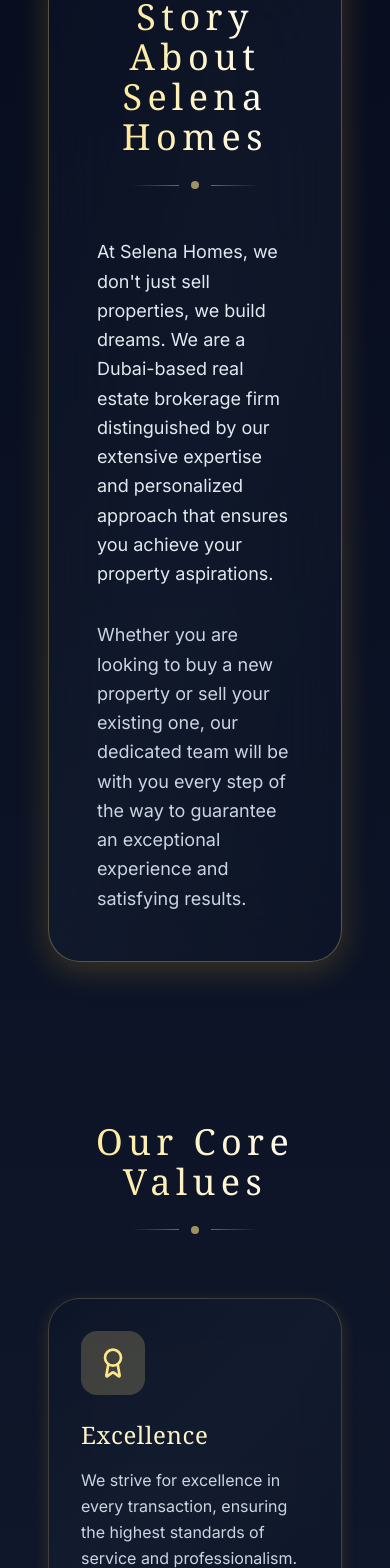
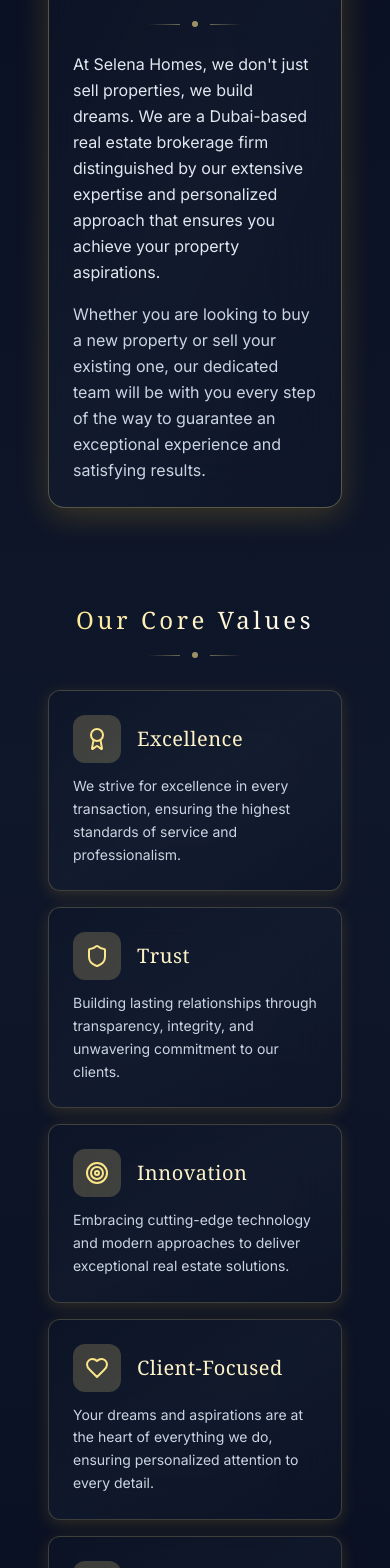
Before and after one commit to rima34/selenahomes-frontend, a React (Vite) app: page /about in a window 390 px wide. Shown: the part 1422-2990 px from the top of the page. Built offline with nearby package versions, Linux system fonts and the light colour scheme; the HTML template or start-up script is replaced by a standard one.

Commit message:
fix responsiveness

```diff
--- a/src/pages/About.tsx
+++ b/src/pages/About.tsx
@@ -75,27 +75,27 @@ const About = () => {
         </div>
       </section>
 
-      <section className="py-20 px-4">
+      <section className="py-12 sm:py-20 px-4">
         <div className="container mx-auto max-w-6xl">
-          <div className="bg-gradient-to-br from-slate-900/40 via-slate-800/30 to-slate-900/40 backdrop-blur-2xl border border-amber-200/30 rounded-[2rem] p-12 md:p-16 shadow-[0_8px_32px_0_rgba(251,191,36,0.2)]">
-            <div className="text-center mb-12">
-              <h2 className="text-4xl md:text-5xl font-serif font-light tracking-[0.15em] bg-gradient-to-r from-amber-200 via-amber-100 to-white bg-clip-text text-transparent mb-6">
+          <div className="bg-gradient-to-br from-slate-900/40 via-slate-800/30 to-slate-900/40 backdrop-blur-2xl border border-amber-200/30 rounded-2xl sm:rounded-[2rem] p-6 sm:p-12 md:p-16 shadow-[0_8px_32px_0_rgba(251,191,36,0.2)]">
+            <div className="text-center mb-6 sm:mb-12">
+              <h2 className="text-2xl sm:text-4xl md:text-5xl font-serif font-light tracking-[0.15em] bg-gradient-to-r from-amber-200 via-amber-100 to-white bg-clip-text text-transparent mb-4 sm:mb-6">
                 Story About Selena Homes
               </h2>
               <div className="flex items-center justify-center gap-3">
-                <div className="h-[1px] w-12 bg-gradient-to-r from-transparent to-amber-200/40"></div>
-                <div className="w-2 h-2 rounded-full bg-amber-200/60"></div>
-                <div className="h-[1px] w-12 bg-gradient-to-l from-transparent to-amber-200/40"></div>
+                <div className="h-[1px] w-8 sm:w-12 bg-gradient-to-r from-transparent to-amber-200/40"></div>
+                <div className="w-1.5 h-1.5 sm:w-2 sm:h-2 rounded-full bg-amber-200/60"></div>
+                <div className="h-[1px] w-8 sm:w-12 bg-gradient-to-l from-transparent to-amber-200/40"></div>
               </div>
             </div>
 
             <div className="prose prose-invert prose-lg max-w-none">
-              <p className="text-slate-200 text-lg md:text-xl leading-relaxed mb-8 font-light">
+              <p className="text-slate-200 text-base sm:text-lg md:text-xl leading-relaxed mb-4 sm:mb-8 font-light">
                 At Selena Homes, we don't just sell properties, we build dreams. We are a
                 Dubai-based real estate brokerage firm distinguished by our extensive expertise and
                 personalized approach that ensures you achieve your property aspirations.
               </p>
-              <p className="text-slate-300 text-lg leading-relaxed font-light">
+              <p className="text-slate-300 text-base sm:text-lg leading-relaxed font-light">
                 Whether you are looking to buy a new property or sell your existing one, our dedicated
                 team will be with you every step of the way to guarantee an exceptional
                 experience and satisfying results.
@@ -105,93 +105,105 @@ const About = () => {
         </div>
       </section>
 
-      <section className="py-20 px-4">
+      <section className="py-12 sm:py-20 px-4">
         <div className="container mx-auto max-w-7xl">
-          <div className="text-center mb-16">
-            <h2 className="text-4xl md:text-5xl font-serif font-light tracking-[0.15em] bg-gradient-to-r from-amber-200 via-amber-100 to-white bg-clip-text text-transparent mb-6">
+          <div className="text-center mb-8 sm:mb-16">
+            <h2 className="text-2xl sm:text-4xl md:text-5xl font-serif font-light tracking-[0.15em] bg-gradient-to-r from-amber-200 via-amber-100 to-white bg-clip-text text-transparent mb-4 sm:mb-6">
               Our Core Values
             </h2>
             <div className="flex items-center justify-center gap-3">
-              <div className="h-[1px] w-12 bg-gradient-to-r from-transparent to-amber-200/40"></div>
-              <div className="w-2 h-2 rounded-full bg-amber-200/60"></div>
-              <div className="h-[1px] w-12 bg-gradient-to-l from-transparent to-amber-200/40"></div>
+              <div className="h-[1px] w-8 sm:w-12 bg-gradient-to-r from-transparent to-amber-200/40"></div>
+              <div className="w-1.5 h-1.5 sm:w-2 sm:h-2 rounded-full bg-amber-200/60"></div>
+              <div className="h-[1px] w-8 sm:w-12 bg-gradient-to-l from-transparent to-amber-200/40"></div>
             </div>
           </div>
 
-          <div className="grid grid-cols-1 md:grid-cols-2 lg:grid-cols-3 gap-8">
-            <div className="bg-gradient-to-br from-slate-900/40 via-slate-800/30 to-slate-900/40 backdrop-blur-xl border border-amber-200/20 rounded-[2rem] p-8 shadow-[0_4px_16px_rgba(251,191,36,0.15)] hover:shadow-[0_8px_32px_rgba(251,191,36,0.25)] transition-all duration-300 hover:scale-105">
-              <div className="w-16 h-16 bg-amber-200/20 rounded-2xl flex items-center justify-center mb-6">
-                <Award className="w-8 h-8 text-amber-200" />
+          <div className="grid grid-cols-1 sm:grid-cols-2 lg:grid-cols-3 gap-4 sm:gap-8">
+            <div className="bg-gradient-to-br from-slate-900/40 via-slate-800/30 to-slate-900/40 backdrop-blur-xl border border-amber-200/20 rounded-xl sm:rounded-[2rem] p-6 sm:p-8 shadow-[0_4px_16px_rgba(251,191,36,0.15)] hover:shadow-[0_8px_32px_rgba(251,191,36,0.25)] transition-all duration-300 hover:scale-105">
+              <div className="flex items-center gap-4 mb-3 sm:mb-4">
+                <div className="w-12 h-12 sm:w-16 sm:h-16 bg-amber-200/20 rounded-xl sm:rounded-2xl flex items-center justify-center shrink-0">
+                  <Award className="w-6 h-6 sm:w-8 sm:h-8 text-amber-200" />
                 </div>
-              <h3 className="text-2xl font-serif font-light text-amber-100 mb-4 tracking-wide">
+                <h3 className="text-xl sm:text-2xl font-serif font-light text-amber-100 tracking-wide">
                   Excellence
                 </h3>
-              <p className="text-slate-300 font-light leading-relaxed">
+              </div>
+              <p className="text-sm sm:text-base text-slate-300 font-light leading-relaxed">
                 We strive for excellence in every transaction, ensuring the highest standards
                 of service and professionalism.
               </p>
             </div>
 
-            <div className="bg-gradient-to-br from-slate-900/40 via-slate-800/30 to-slate-900/40 backdrop-blur-xl border border-amber-200/20 rounded-[2rem] p-8 shadow-[0_4px_16px_rgba(251,191,36,0.15)] hover:shadow-[0_8px_32px_rgba(251,191,36,0.25)] transition-all duration-300 hover:scale-105">
-              <div className="w-16 h-16 bg-amber-200/20 rounded-2xl flex items-center justify-center mb-6">
-                <Shield className="w-8 h-8 text-amber-200" />
+            <div className="bg-gradient-to-br from-slate-900/40 via-slate-800/30 to-slate-900/40 backdrop-blur-xl border border-amber-200/20 rounded-xl sm:rounded-[2rem] p-6 sm:p-8 shadow-[0_4px_16px_rgba(251,191,36,0.15)] hover:shadow-[0_8px_32px_rgba(251,191,36,0.25)] transition-all duration-300 hover:scale-105">
+              <div className="flex items-center gap-4 mb-3 sm:mb-4">
+                <div className="w-12 h-12 sm:w-16 sm:h-16 bg-amber-200/20 rounded-xl sm:rounded-2xl flex items-center justify-center shrink-0">
+                  <Shield className="w-6 h-6 sm:w-8 sm:h-8 text-amber-200" />
                 </div>
-              <h3 className="text-2xl font-serif font-light text-amber-100 mb-4 tracking-wide">
+                <h3 className="text-xl sm:text-2xl font-serif font-light text-amber-100 tracking-wide">
                   Trust
                 </h3>
-              <p className="text-slate-300 font-light leading-relaxed">
+              </div>
+              <p className="text-sm sm:text-base text-slate-300 font-light leading-relaxed">
                 Building lasting relationships through transparency, integrity, and
                 unwavering commitment to our clients.
               </p>
             </div>
 
-            <div className="bg-gradient-to-br from-slate-900/40 via-slate-800/30 to-slate-900/40 backdrop-blur-xl border border-amber-200/20 rounded-[2rem] p-8 shadow-[0_4px_16px_rgba(251,191,36,0.15)] hover:shadow-[0_8px_32px_rgba(251,191,36,0.25)] transition-all duration-300 hover:scale-105">
-              <div className="w-16 h-16 bg-amber-200/20 rounded-2xl flex items-center justify-center mb-6">
-                <Target className="w-8 h-8 text-amber-200" />
+            <div className="bg-gradient-to-br from-slate-900/40 via-slate-800/30 to-slate-900/40 backdrop-blur-xl border border-amber-200/20 rounded-xl sm:rounded-[2rem] p-6 sm:p-8 shadow-[0_4px_16px_rgba(251,191,36,0.15)] hover:shadow-[0_8px_32px_rgba(251,191,36,0.25)] transition-all duration-300 hover:scale-105">
+              <div className="flex items-center gap-4 mb-3 sm:mb-4">
+                <div className="w-12 h-12 sm:w-16 sm:h-16 bg-amber-200/20 rounded-xl sm:rounded-2xl flex items-center justify-center shrink-0">
+                  <Target className="w-6 h-6 sm:w-8 sm:h-8 text-amber-200" />
                 </div>
-              <h3 className="text-2xl font-serif font-light text-amber-100 mb-4 tracking-wide">
+                <h3 className="text-xl sm:text-2xl font-serif font-light text-amber-100 tracking-wide">
                   Innovation
                 </h3>
-              <p className="text-slate-300 font-light leading-relaxed">
+              </div>
+              <p className="text-sm sm:text-base text-slate-300 font-light leading-relaxed">
                 Embracing cutting-edge technology and modern approaches to deliver
                 exceptional real estate solutions.
               </p>
             </div>
 
-            <div className="bg-gradient-to-br from-slate-900/40 via-slate-800/30 to-slate-900/40 backdrop-blur-xl border border-amber-200/20 rounded-[2rem] p-8 shadow-[0_4px_16px_rgba(251,191,36,0.15)] hover:shadow-[0_8px_32px_rgba(251,191,36,0.25)] transition-all duration-300 hover:scale-105">
-              <div className="w-16 h-16 bg-amber-200/20 rounded-2xl flex items-center justify-center mb-6">
-                <Heart className="w-8 h-8 text-amber-200" />
+            <div className="bg-gradient-to-br from-slate-900/40 via-slate-800/30 to-slate-900/40 backdrop-blur-xl border border-amber-200/20 rounded-xl sm:rounded-[2rem] p-6 sm:p-8 shadow-[0_4px_16px_rgba(251,191,36,0.15)] hover:shadow-[0_8px_32px_rgba(251,191,36,0.25)] transition-all duration-300 hover:scale-105">
+              <div className="flex items-center gap-4 mb-3 sm:mb-4">
+                <div className="w-12 h-12 sm:w-16 sm:h-16 bg-amber-200/20 rounded-xl sm:rounded-2xl flex items-center justify-center shrink-0">
+                  <Heart className="w-6 h-6 sm:w-8 sm:h-8 text-amber-200" />
                 </div>
-              <h3 className="text-2xl font-serif font-light text-amber-100 mb-4 tracking-wide">
+                <h3 className="text-xl sm:text-2xl font-serif font-light text-amber-100 tracking-wide">
                   Client-Focused
                 </h3>
-              <p className="text-slate-300 font-light leading-relaxed">
+              </div>
+              <p className="text-sm sm:text-base text-slate-300 font-light leading-relaxed">
                 Your dreams and aspirations are at the heart of everything we do,
                 ensuring personalized attention to every detail.
               </p>
             </div>
 
-            <div className="bg-gradient-to-br from-slate-900/40 via-slate-800/30 to-slate-900/40 backdrop-blur-xl border border-amber-200/20 rounded-[2rem] p-8 shadow-[0_4px_16px_rgba(251,191,36,0.15)] hover:shadow-[0_8px_32px_rgba(251,191,36,0.25)] transition-all duration-300 hover:scale-105">
-              <div className="w-16 h-16 bg-amber-200/20 rounded-2xl flex items-center justify-center mb-6">
-                <Building2 className="w-8 h-8 text-amber-200" />
+            <div className="bg-gradient-to-br from-slate-900/40 via-slate-800/30 to-slate-900/40 backdrop-blur-xl border border-amber-200/20 rounded-xl sm:rounded-[2rem] p-6 sm:p-8 shadow-[0_4px_16px_rgba(251,191,36,0.15)] hover:shadow-[0_8px_32px_rgba(251,191,36,0.25)] transition-all duration-300 hover:scale-105">
+              <div className="flex items-center gap-4 mb-3 sm:mb-4">
+                <div className="w-12 h-12 sm:w-16 sm:h-16 bg-amber-200/20 rounded-xl sm:rounded-2xl flex items-center justify-center shrink-0">
+                  <Building2 className="w-6 h-6 sm:w-8 sm:h-8 text-amber-200" />
                 </div>
-              <h3 className="text-2xl font-serif font-light text-amber-100 mb-4 tracking-wide">
+                <h3 className="text-xl sm:text-2xl font-serif font-light text-amber-100 tracking-wide">
                   Expertise
                 </h3>
-              <p className="text-slate-300 font-light leading-relaxed">
+              </div>
+              <p className="text-sm sm:text-base text-slate-300 font-light leading-relaxed">
                 Years of experience in Dubai's real estate market, providing
                 invaluable insights and guidance.
               </p>
             </div>
 
-            <div className="bg-gradient-to-br from-slate-900/40 via-slate-800/30 to-slate-900/40 backdrop-blur-xl border border-amber-200/20 rounded-[2rem] p-8 shadow-[0_4px_16px_rgba(251,191,36,0.15)] hover:shadow-[0_8px_32px_rgba(251,191,36,0.25)] transition-all duration-300 hover:scale-105">
-              <div className="w-16 h-16 bg-amber-200/20 rounded-2xl flex items-center justify-center mb-6">
-                <Users className="w-8 h-8 text-amber-200" />
+            <div className="bg-gradient-to-br from-slate-900/40 via-slate-800/30 to-slate-900/40 backdrop-blur-xl border border-amber-200/20 rounded-xl sm:rounded-[2rem] p-6 sm:p-8 shadow-[0_4px_16px_rgba(251,191,36,0.15)] hover:shadow-[0_8px_32px_rgba(251,191,36,0.25)] transition-all duration-300 hover:scale-105">
+              <div className="flex items-center gap-4 mb-3 sm:mb-4">
+                <div className="w-12 h-12 sm:w-16 sm:h-16 bg-amber-200/20 rounded-xl sm:rounded-2xl flex items-center justify-center shrink-0">
+                  <Users className="w-6 h-6 sm:w-8 sm:h-8 text-amber-200" />
                 </div>
-              <h3 className="text-2xl font-serif font-light text-amber-100 mb-4 tracking-wide">
+                <h3 className="text-xl sm:text-2xl font-serif font-light text-amber-100 tracking-wide">
                   Dedication
                 </h3>
-              <p className="text-slate-300 font-light leading-relaxed">
+              </div>
+              <p className="text-sm sm:text-base text-slate-300 font-light leading-relaxed">
                 Committed to being with you every step of the way, from initial
                 consultation to closing and beyond.
               </p>
@@ -200,13 +212,13 @@ const About = () => {
         </div>
       </section>
 
-      <section className="py-20 px-4">
+      <section className="py-12 sm:py-20 px-4">
         <div className="container mx-auto max-w-4xl">
-          <div className="bg-gradient-to-br from-slate-900/40 via-slate-800/30 to-slate-900/40 backdrop-blur-2xl border border-amber-200/30 rounded-[2rem] p-12 md:p-16 shadow-[0_8px_32px_0_rgba(251,191,36,0.2)] text-center">
-            <h2 className="text-3xl md:text-4xl font-serif font-light tracking-[0.15em] bg-gradient-to-r from-amber-200 via-amber-100 to-white bg-clip-text text-transparent mb-6">
+          <div className="bg-gradient-to-br from-slate-900/40 via-slate-800/30 to-slate-900/40 backdrop-blur-2xl border border-amber-200/30 rounded-2xl sm:rounded-[2rem] p-8 sm:p-12 md:p-16 shadow-[0_8px_32px_0_rgba(251,191,36,0.2)] text-center">
+            <h2 className="text-2xl sm:text-3xl md:text-4xl font-serif font-light tracking-[0.15em] bg-gradient-to-r from-amber-200 via-amber-100 to-white bg-clip-text text-transparent mb-4 sm:mb-6">
               Ready to Find Your Dream Property?
             </h2>
-            <p className="text-slate-300 text-lg mb-8 font-light leading-relaxed">
+            <p className="text-slate-300 text-base sm:text-lg mb-6 sm:mb-8 font-light leading-relaxed">
               Let our experienced team guide you through every step of your real estate journey.
             </p>
             <div className="flex flex-col sm:flex-row gap-4 justify-center">
--- a/src/pages/Index.tsx
+++ b/src/pages/Index.tsx
@@ -62,8 +62,8 @@ const Index = () => {
               </CarouselItem>
             ))}
           </CarouselContent>
-          <CarouselPrevious className="left-2 sm:left-4 lg:left-8 h-10 w-10 sm:h-12 sm:w-12 lg:h-16 lg:w-16 bg-slate-900/50 backdrop-blur-xl border border-amber-200/40 text-amber-100 hover:bg-amber-100 hover:text-slate-900 hover:border-amber-200 transition-all duration-300 shadow-[0_4px_16px_rgba(251,191,36,0.2)]" />
-          <CarouselNext className="right-2 sm:right-4 lg:right-8 h-10 w-10 sm:h-12 sm:w-12 lg:h-16 lg:w-16 bg-slate-900/50 backdrop-blur-xl border border-amber-200/40 text-amber-100 hover:bg-amber-100 hover:text-slate-900 hover:border-amber-200 transition-all duration-300 shadow-[0_4px_16px_rgba(251,191,36,0.2)]" />
+          <CarouselPrevious className="hidden sm:flex left-2 sm:left-4 lg:left-8 h-10 w-10 sm:h-12 sm:w-12 lg:h-16 lg:w-16 bg-slate-900/50 backdrop-blur-xl border border-amber-200/40 text-amber-100 hover:bg-amber-100 hover:text-slate-900 hover:border-amber-200 transition-all duration-300 shadow-[0_4px_16px_rgba(251,191,36,0.2)]" />
+          <CarouselNext className="hidden sm:flex right-2 sm:right-4 lg:right-8 h-10 w-10 sm:h-12 sm:w-12 lg:h-16 lg:w-16 bg-slate-900/50 backdrop-blur-xl border border-amber-200/40 text-amber-100 hover:bg-amber-100 hover:text-slate-900 hover:border-amber-200 transition-all duration-300 shadow-[0_4px_16px_rgba(251,191,36,0.2)]" />
         </Carousel>
 
         {/* Glass Morphism Content Overlay */}
@@ -86,7 +86,7 @@ const Index = () => {
                 Real Estate
               </p>
             </div>
-            <p className="text-base sm:text-lg md:text-xl lg:text-2xl text-slate-100/90 mb-8 sm:mb-12 lg:mb-14 max-w-3xl mx-auto font-light leading-relaxed tracking-wide px-2">
+            <p className="text-base sm:text-lg md:text-xl lg:text-2xl text-slate-100/90 mb-8 sm:mb-12 lg:mb-14 max-w-3xl mx-auto font-light leading-relaxed tracking-wide px-4">
               Discover unparalleled luxury in Dubai's most prestigious addresses
             </p>
             <PropertySearch onSearch={handleSearch} />
```
Also changed, not shown: src/components/PropertySearch.tsx (+14 -17 lines). Lines whose indentation alone changed are shown as unchanged.
